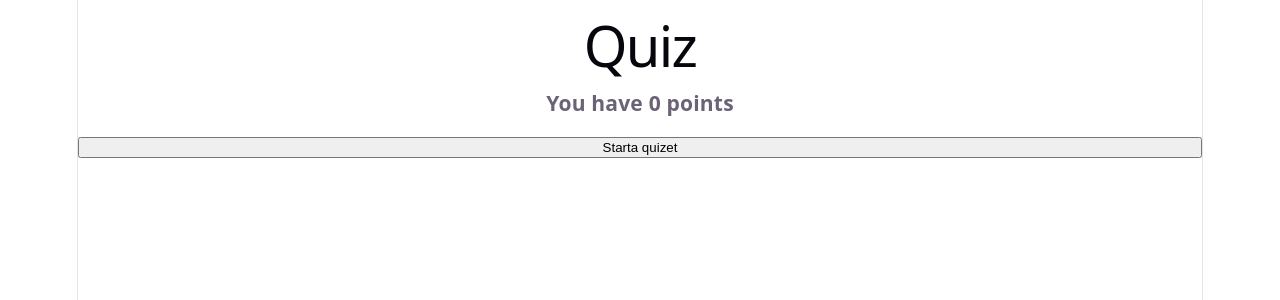
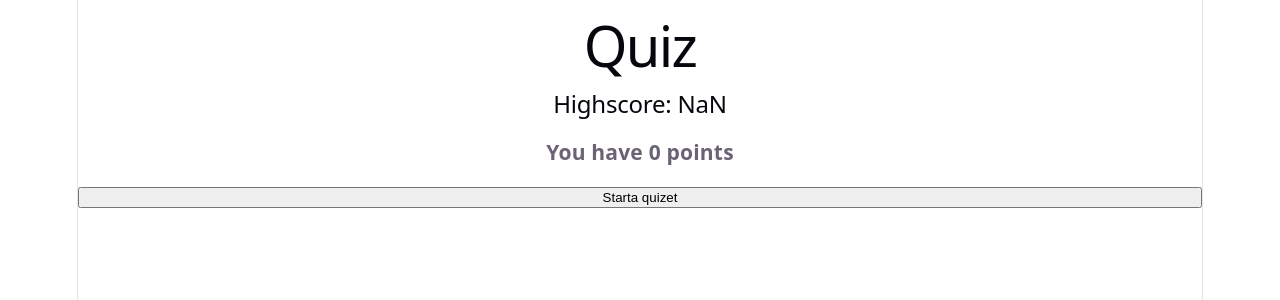
Before and after one commit to hjalmardahlbergGitHub/Grupp2, a React (Vite) app in the folder omega-quiz/: page /quiz in a window 1280 px wide. Shown: the top 300 px of the page. Built offline with nearby package versions, Linux system fonts and the light colour scheme.

Commit message:
highscore

```diff
--- a/omega-quiz/src/Quiz.jsx
+++ b/omega-quiz/src/Quiz.jsx
@@ -9,6 +9,7 @@ function Quiz() {
   const [error, setError] = useState('')
   const [points, setPoints] = useState(0)
   const [isGameFinished, setIsGameFinished] = useState(false)
+  const [highscore, setHighscore] = useState(0)
 
   const fetchQuestions = async () => {
     setIsLoading(true)
@@ -37,10 +38,19 @@ function Quiz() {
     }
   }
 
+  useEffect(() => {
+    const cookies = document.cookie
+    let ca = cookies.split('=');
+    setHighscore(parseInt(ca[1]))
+
+  },[])
+
 
   const checkCorrectAnswer = (answerText, correctAnswer) => {
     if (answerText !== correctAnswer) {
       setIsGameFinished(true)
+      const highscore = document.getElementById('points')
+      points > highscore && (document.cookie = `points=${points}`)
       return
     }
 
@@ -49,7 +59,6 @@ function Quiz() {
       return
     }
     setPoints(points + 1)
-
     setCurrentQuestionIndex((index) => index + 1)
   }
 
@@ -57,14 +66,16 @@ function Quiz() {
 
   const restartGame = () => {
     window.location.reload()
+  }
 
-  }
+
 
   return (
     <>
     {!isGameFinished &&
     (<div>
       <h1>Quiz</h1>
+      <h2>Highscore: {highscore}</h2>
       <h3>You have {points} points</h3>
     </div>)}
 
```
